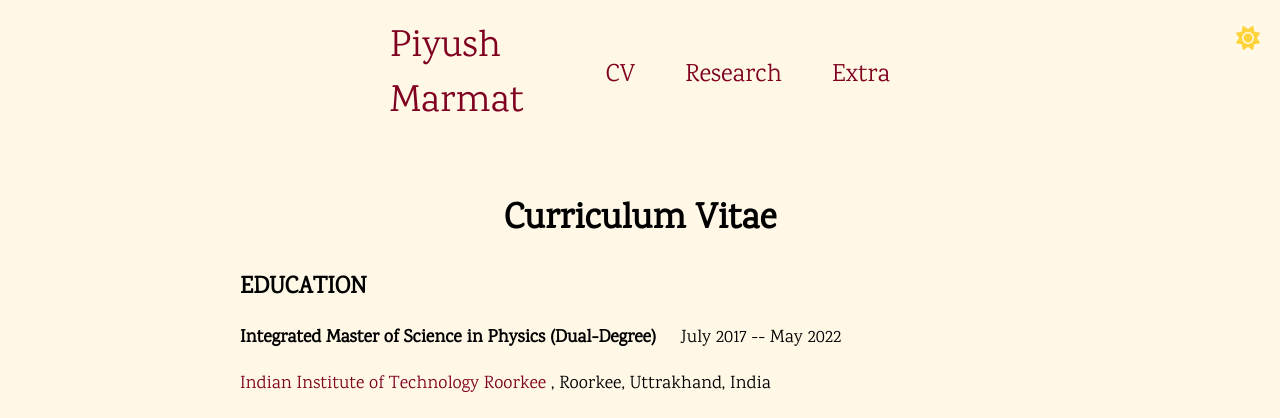
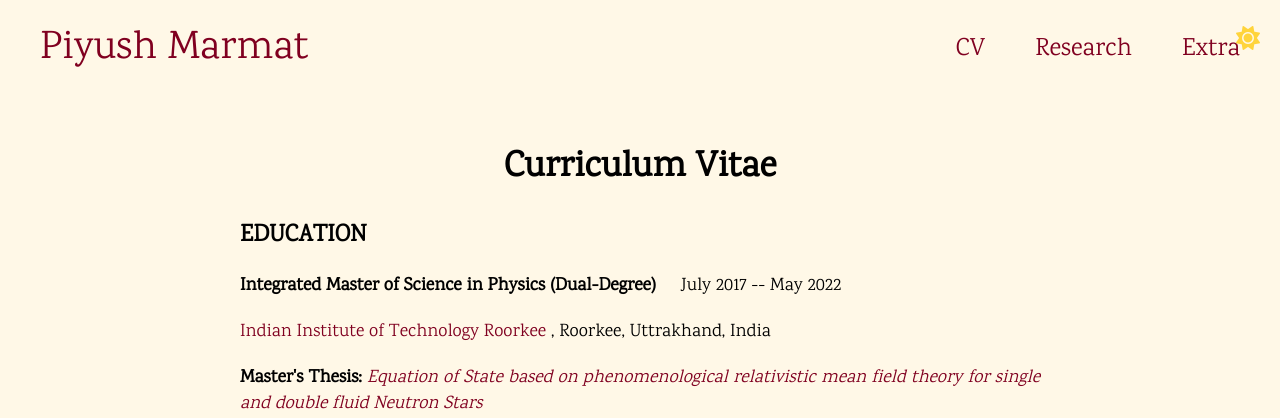
Before and after one commit to UV-1999/uv-1999.github.io, a PHP site: page /cv.html in a window 1280 px wide. Shown: the top 418 px of the page. Run offline with PHP 8.4, Linux system fonts and the light colour scheme.

Commit message:
Update main.css

```diff
--- a/main.css
+++ b/main.css
@@ -26,13 +26,13 @@ header.dark-mode {
     display: flex;
     justify-content: space-between; /* Align items with space between */
     align-items: center;
-    max-width: 500px; /* Adjust based on your preference */
+    max-width: 1200px; /* Adjust based on your preference */
     margin: auto;
     padding: 0 20px;
 }
 
 .title {
-    font-size: 38px;
+    font-size: 40px;
     text-decoration: none;
     color: #800020;
 }
```
